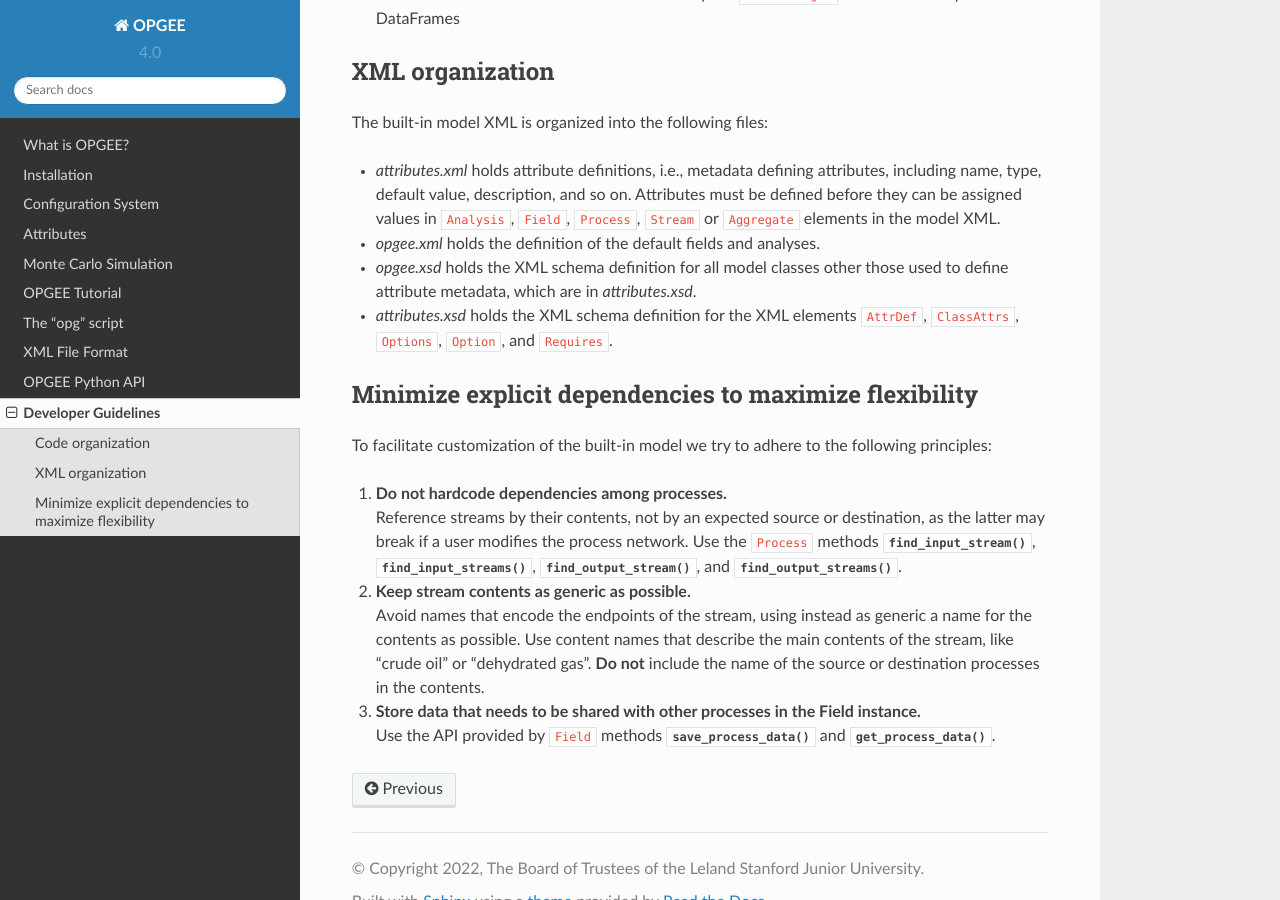
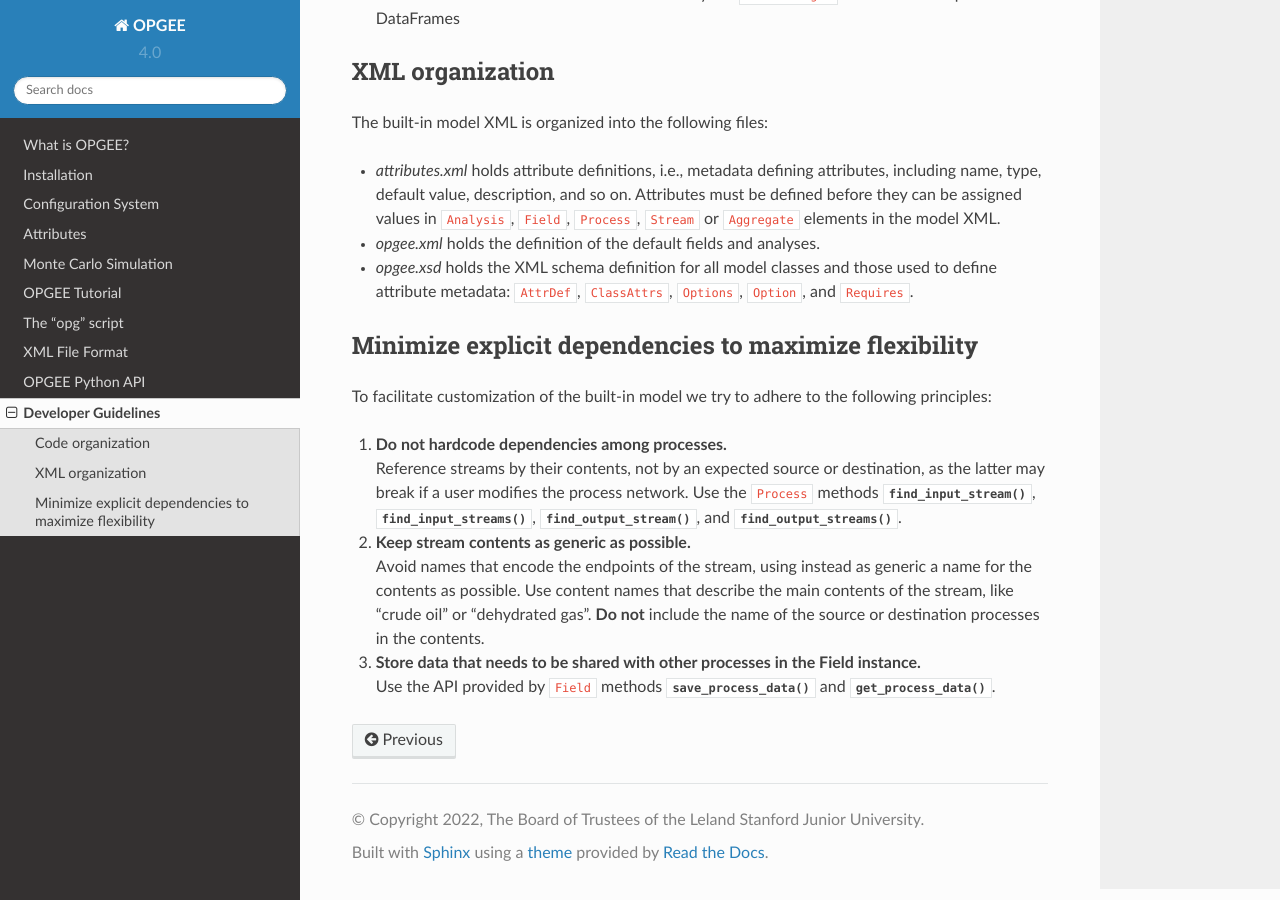
Before and after one commit to msmasnadi/OPGEEv4, a Sphinx documentation site: the page built from docs/source/guidelines.rst, in a window 1280 px wide and 900 px high, scrolled down 670 px. Built offline with Sphinx 7.4.7 and the Read the Docs theme 2.0.0, drawn with Linux system fonts in a browser that asks for light colours.

Commit message:
- Deleted attributes.xsd (definitions are included in opgee.xsd) - Deleted "<Requires> element from XML

```diff
--- a/docs/source/guidelines.rst
+++ b/docs/source/guidelines.rst
@@ -49,11 +49,9 @@
 
 * `opgee.xml` holds the definition of the default fields and analyses.
 
-* `opgee.xsd` holds the XML schema definition for all model classes other those
-  used to define attribute metadata, which are in `attributes.xsd`.
-
-* `attributes.xsd` holds the XML schema definition for the XML elements
-  ``AttrDef``, ``ClassAttrs``, ``Options``, ``Option``, and ``Requires``.
+* `opgee.xsd` holds the XML schema definition for all model classes and those
+  used to define attribute metadata: ``AttrDef``, ``ClassAttrs``, ``Options``,
+  ``Option``, and ``Requires``.
 
 
 .. |br| raw:: html
```
Also changed, not shown: docs/source/opgee-xml.rst (+0 -8 lines), 4 other files.
